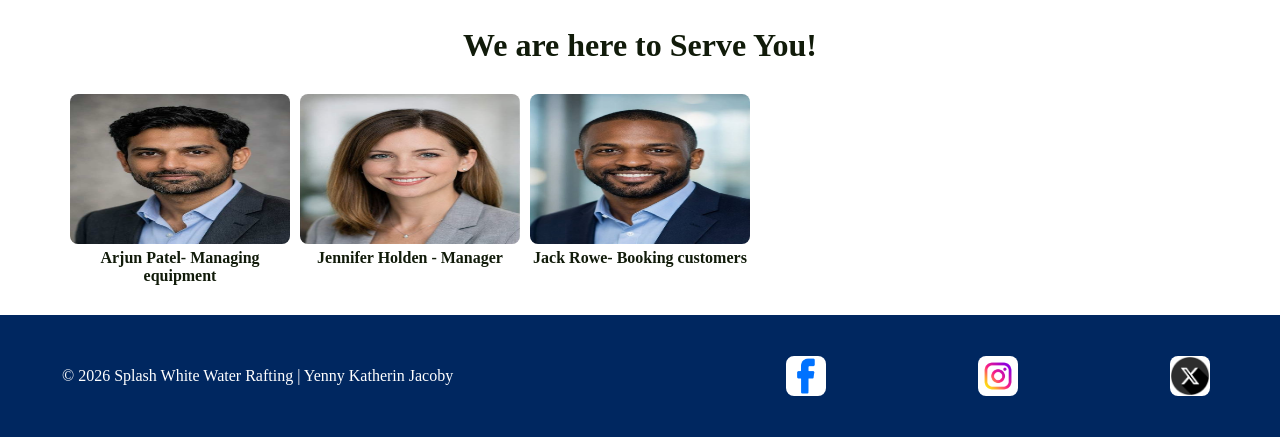
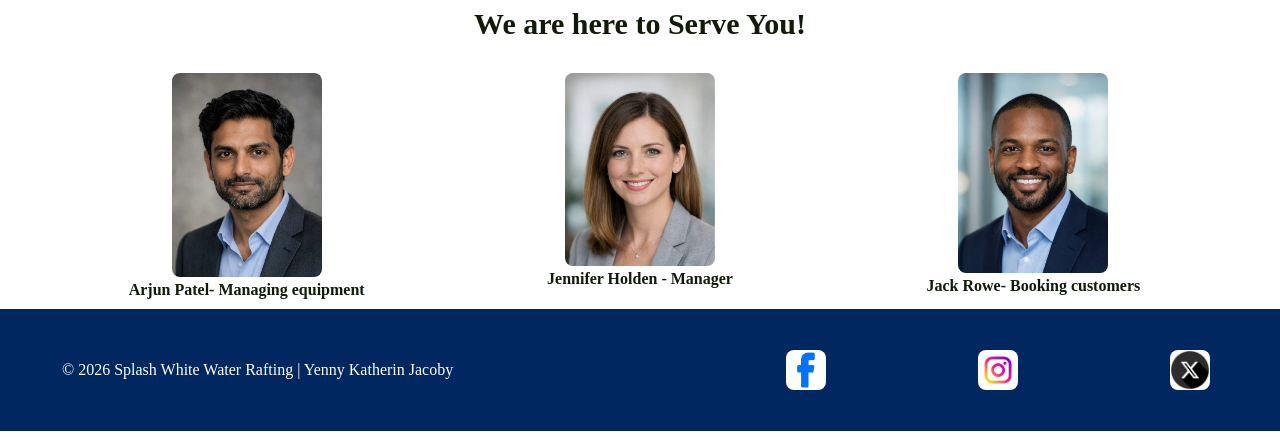
Before and after one commit to yennyjacoby/wdd130, a plain HTML site: page wwr/contact.html in a window 1280 px wide. Shown: the part 812-1249 px from the top of the page. Drawn offline with Linux system fonts and the light colour scheme.

Commit message:
fixing extras

```diff
--- a/wwr/contact.html
+++ b/wwr/contact.html
@@ -88,7 +88,7 @@
             </form>
         </div>
 
-        <section class="grid-section">
+        <section class="grid-section-contact">
             <h2> We are here to Serve You!</h2>
             <figure>
                 <img src="images/arjunpatel.jpg" alt="picture of Arjun Patel">
--- a/wwr/styles/rafting.css
+++ b/wwr/styles/rafting.css
@@ -222,6 +222,7 @@ CONTACT US  */
     text-align: center;
     color: var(--header-bg);
     font-weight: 700;
+    opacity: 1;
 }
 
 .contact-header p {
@@ -270,3 +271,25 @@ form {
     max-width: 500px;
     height: 400px;
 }
+
+.grid-section-contact h2 {
+    text-align: center;
+    grid-column: 1/ -1;
+    font-size: 30px;
+    margin-bottom: 2rem;
+}
+
+.grid-section-contact {
+    display: grid;
+    grid-template-columns: 1fr 1fr 1fr;
+    gap: 0;
+    text-align: center;
+    font-weight: 700;
+    padding: 0;
+
+}
+
+.grid-section-contact img {
+    max-width: 150px;
+    border-radius: 8px;
+}
```
